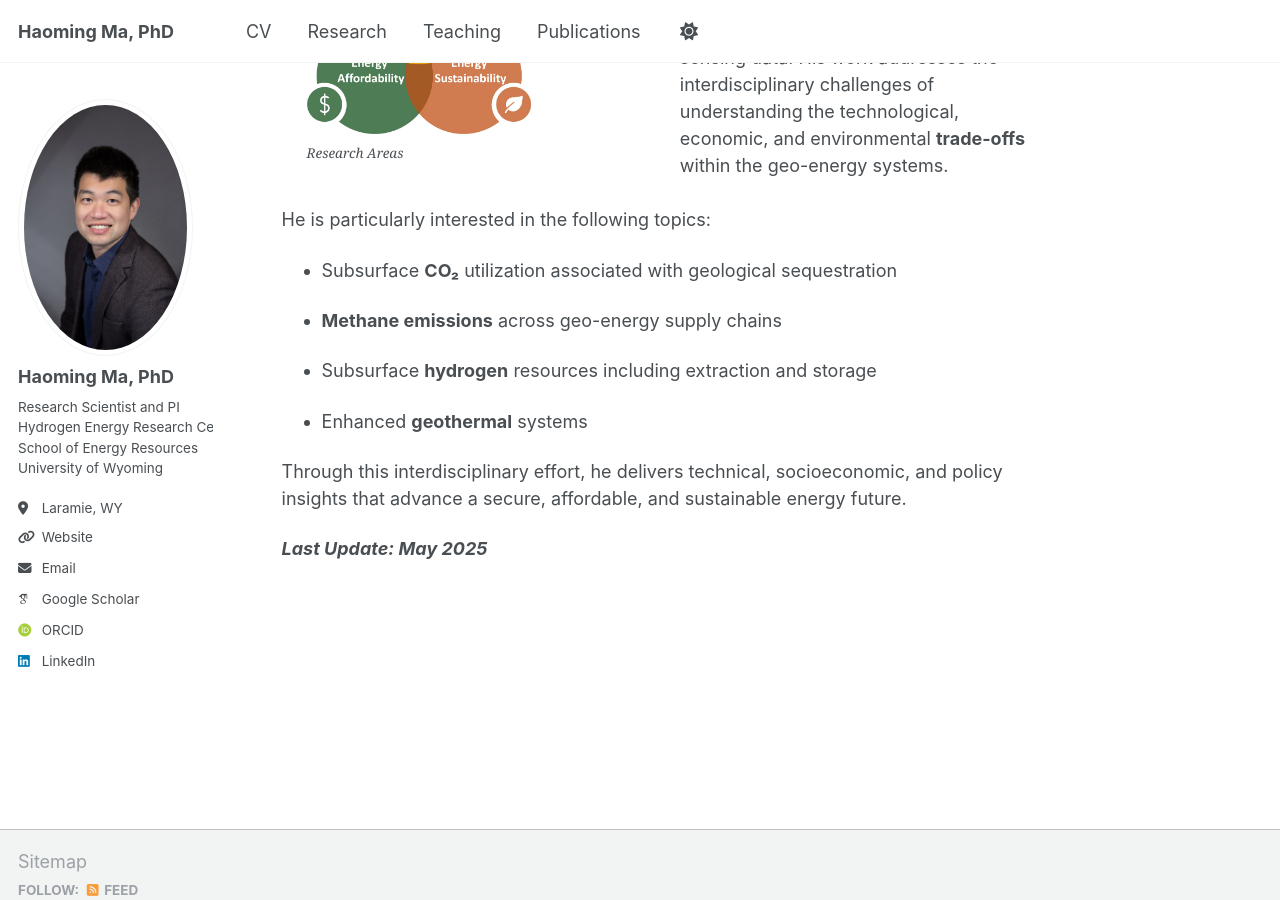
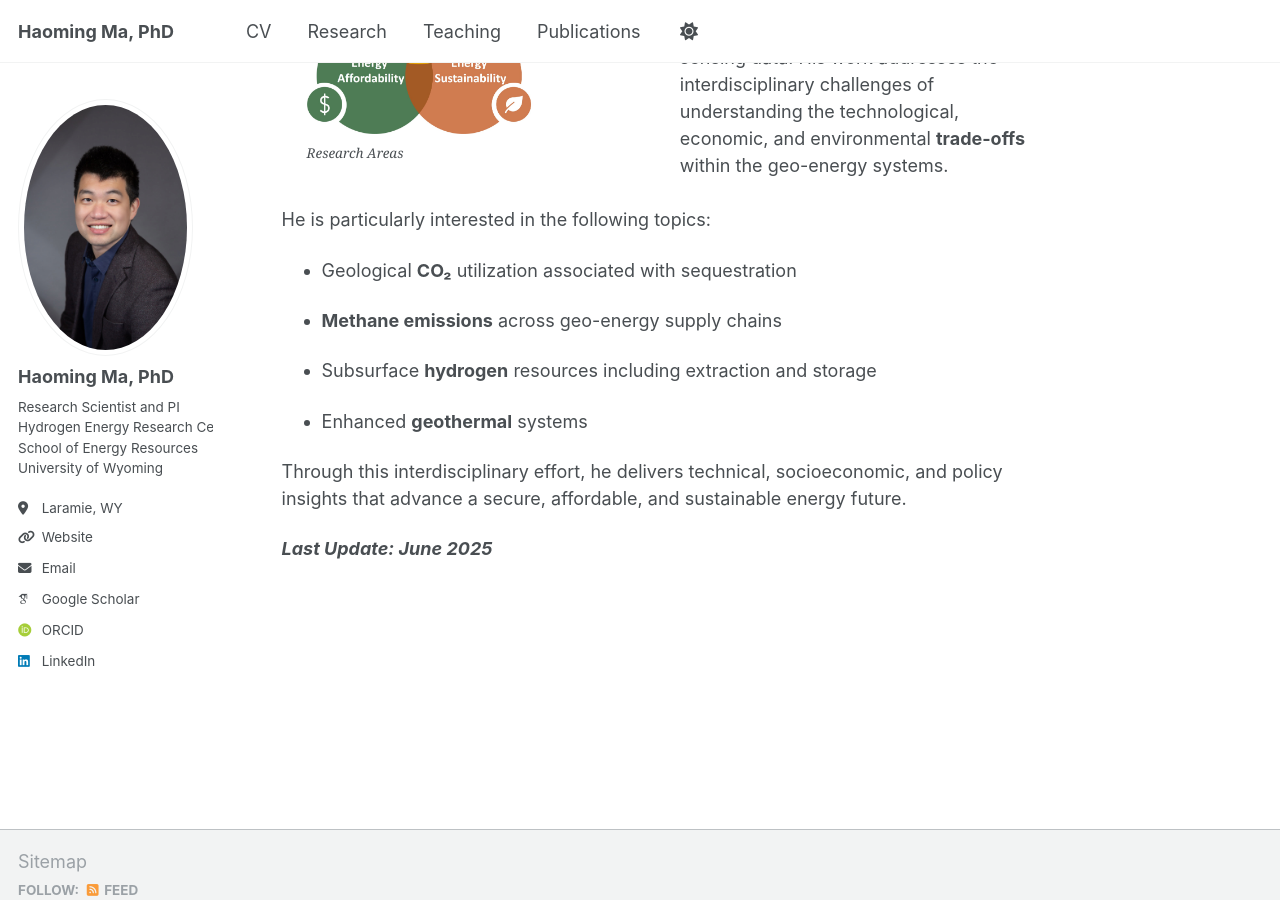
Before and after one commit to haoming-ma/haoming-ma.github.io, a Jekyll site: the page built from _pages/about.md, in a window 1280 px wide and 900 px high, scrolled down 739 px. Built offline with Jekyll 4.4.1, drawn with Linux system fonts in a browser that asks for light colours; some web fonts are replaced.

Commit message:
Update about.md

```diff
--- a/_pages/about.md
+++ b/_pages/about.md
@@ -37,7 +37,7 @@ Toward a Secure, Affordable, and Sustainable Geo‑Energy Future
 
 He is particularly interested in the following topics:
 
-- Subsurface **CO₂** utilization associated with geological sequestration
+- Geological **CO₂** utilization associated with sequestration
 
 - **Methane emissions** across geo-energy supply chains
 
@@ -47,4 +47,4 @@ He is particularly interested in the following topics:
 
 Through this interdisciplinary effort, he delivers technical, socioeconomic, and policy insights that advance a secure, affordable, and sustainable energy future.
 
-<strong><em>Last Update: May 2025</em></strong>
+<strong><em>Last Update: June 2025</em></strong>
```
